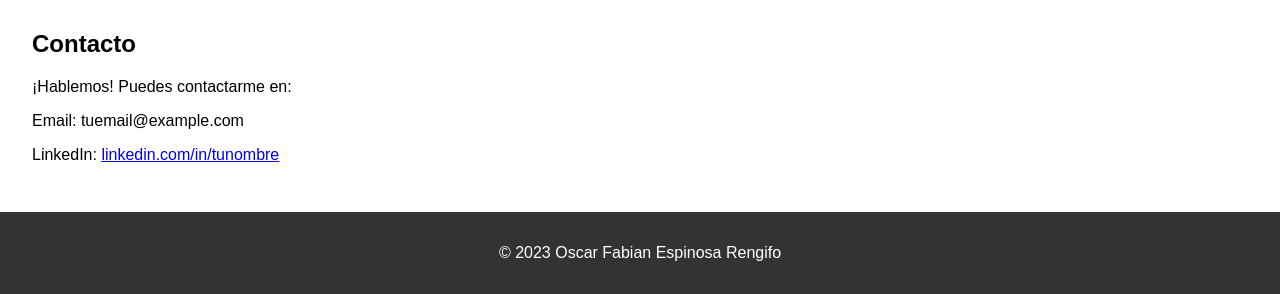
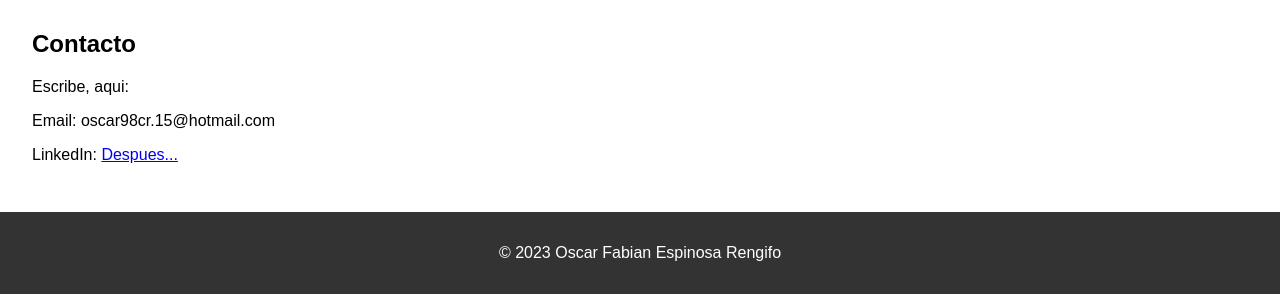
Before and after one commit to DarkopLight/DarkopLight.github.io, a plain HTML site: page index.html in a window 1280 px wide. Shown: the part 780-1074 px from the top of the page. Drawn offline with Linux system fonts and the light colour scheme.

Commit message:
index.html

```diff
--- a/index.html
+++ b/index.html
@@ -26,9 +26,9 @@
 
     <section id="contacto" class="section">
         <h2>Contacto</h2>
-        <p>¡Hablemos! Puedes contactarme en:</p>
-        <p>Email: tuemail@example.com</p>
-        <p>LinkedIn: <a href="https://www.linkedin.com/in/tunombre" target="_blank">linkedin.com/in/tunombre</a></p>
+        <p>Escribe, aqui:</p>
+        <p>Email: oscar98cr.15@hotmail.com</p>
+        <p>LinkedIn: <a href="https://www.linkedin.com/in/tunombre" target="_blank">Despues...</a></p>
     </section>
 
     <footer>
```
